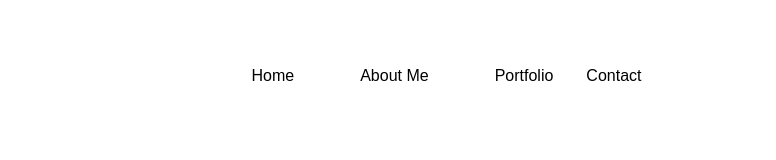
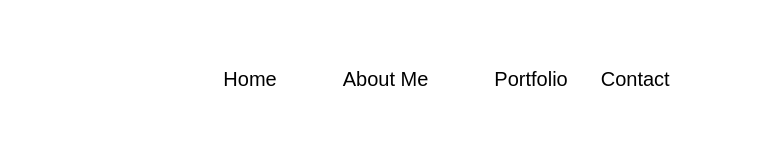
Before and after one commit to karenschick/portfolio-karenschick, a React (Vite) app: page / in a window 1280 px wide. Shown: the top 160 px of the page, without its empty margins (210-986 px from the left). Built offline with nearby package versions, Linux system fonts and the light colour scheme.

Commit message:
navbar sticky

```diff
--- a/src/components/Navigation/Navigation.css
+++ b/src/components/Navigation/Navigation.css
@@ -1,4 +1,12 @@
 
+.home-navbar {
+  font-size: 20px;
+  position: fixed;
+  top: 0;
+  width: 100%;
+  z-index: 1000; /* Set a high z-index to ensure it's above other elements */
+  margin-bottom: 20px;
+}
 
   .navbar .nav-link {
     color: black;
--- a/src/components/Navigation/Navigation.jsx
+++ b/src/components/Navigation/Navigation.jsx
@@ -10,7 +10,7 @@ function Navigation() {
   return (
     <>
 
-    <Navbar expand="lg" bg="transparent" variant="light" className="navbar" >
+    <Navbar expand="lg" bg="transparent" variant="light" className="home-navbar" >
 
       <Nav className="mx-auto mt-5">
       <Nav.Link as={Link} to="/">
```
